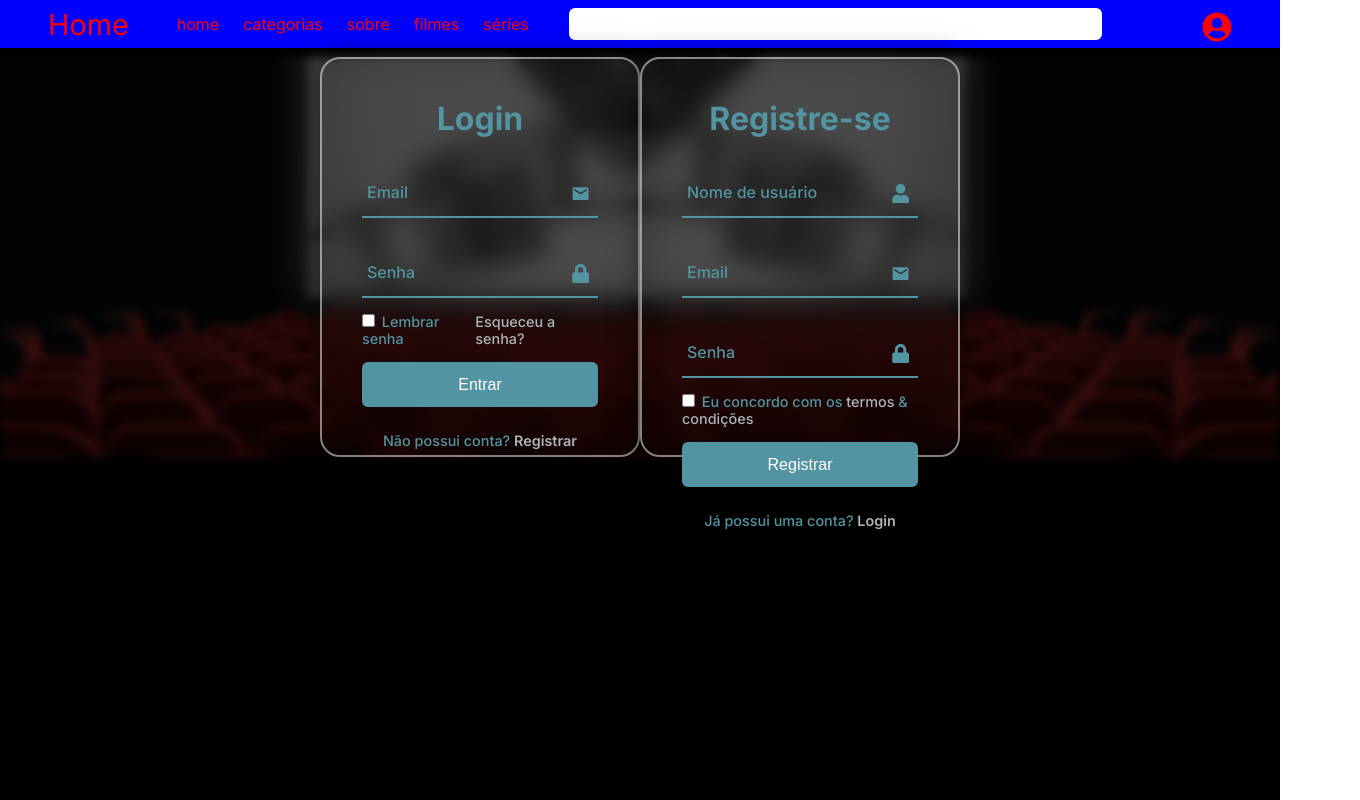
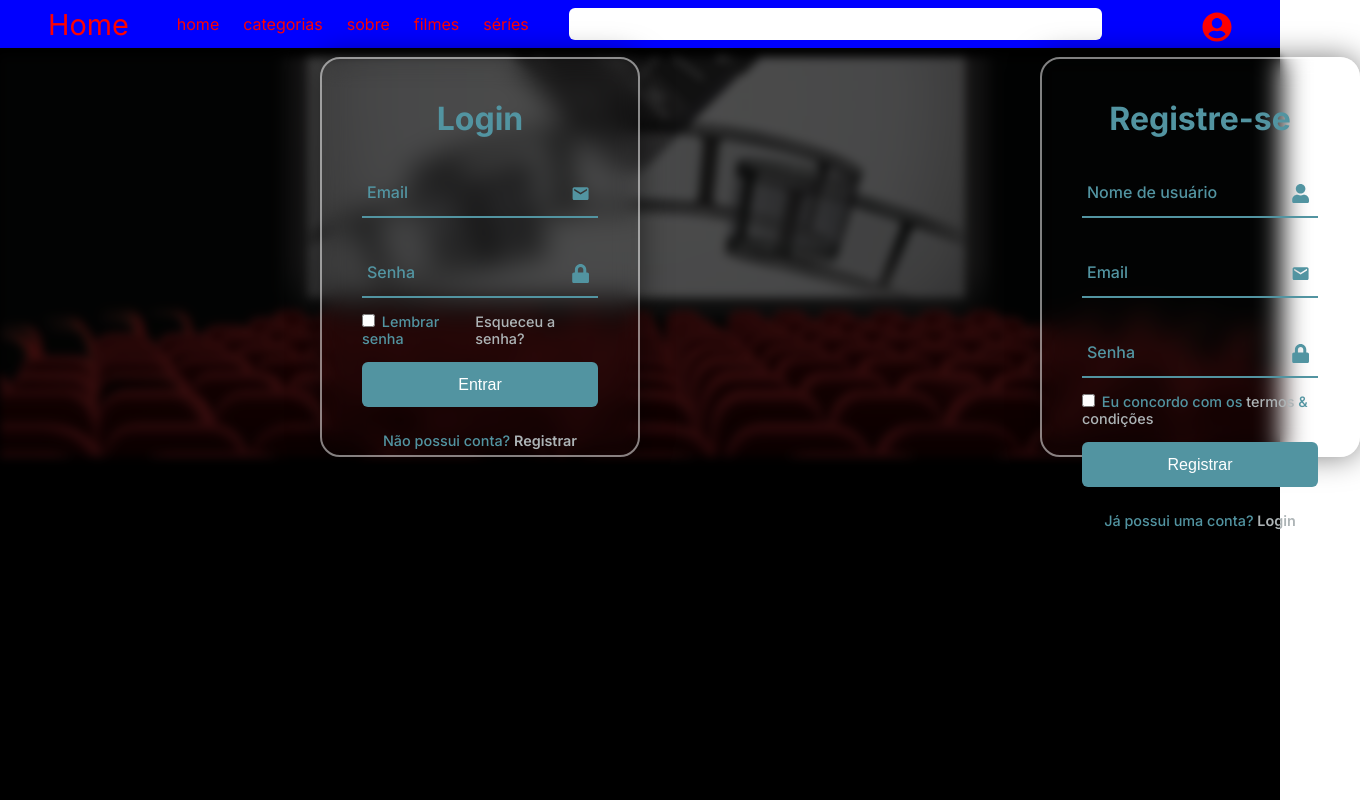
Before and after one commit to gustavocarvalho-ra/BDF, a Next.js app: page / in a window 1280 px wide. Both pictures are taken after a click on the button 1216 px from the left and 28 px from the top of the page. Shown: the whole page, 1360 px wide, since content can reach past the window. Built offline with nearby package versions, Linux system fonts and the light colour scheme.

Commit message:
style: test modal

```diff
--- a/src/app/components/Form/Form.module.scss
+++ b/src/app/components/Form/Form.module.scss
@@ -48,14 +48,14 @@
 
     .active & {
       transition: none;
-      // transform: translateX(-400px);
+      transform: translateX(-400px);
     }
   }
 
   &.register {
     // position: absolute;
     transition: none;
-    // transform: translateX(400px);
+    transform: translateX(400px);
 
     .active & {
       transition: transform .18s ease;
--- a/src/app/components/Form/index.tsx
+++ b/src/app/components/Form/index.tsx
@@ -7,7 +7,7 @@ import { FaLock, FaUser } from "react-icons/fa";
 
 export default function Form() {
   useEffect(() => {
-    const wrapper = document.querySelector(`.${styles.wrapper}`);
+    const wrapper = document.querySelector(`.${styles.container}`);
     const loginLink = document.querySelector(`.${styles.loginLink}`);
     const registerLink = document.querySelector(`.${styles.registerLink}`);
     const iconClose = document.querySelector(`.${styles.iconClose}`);
```
